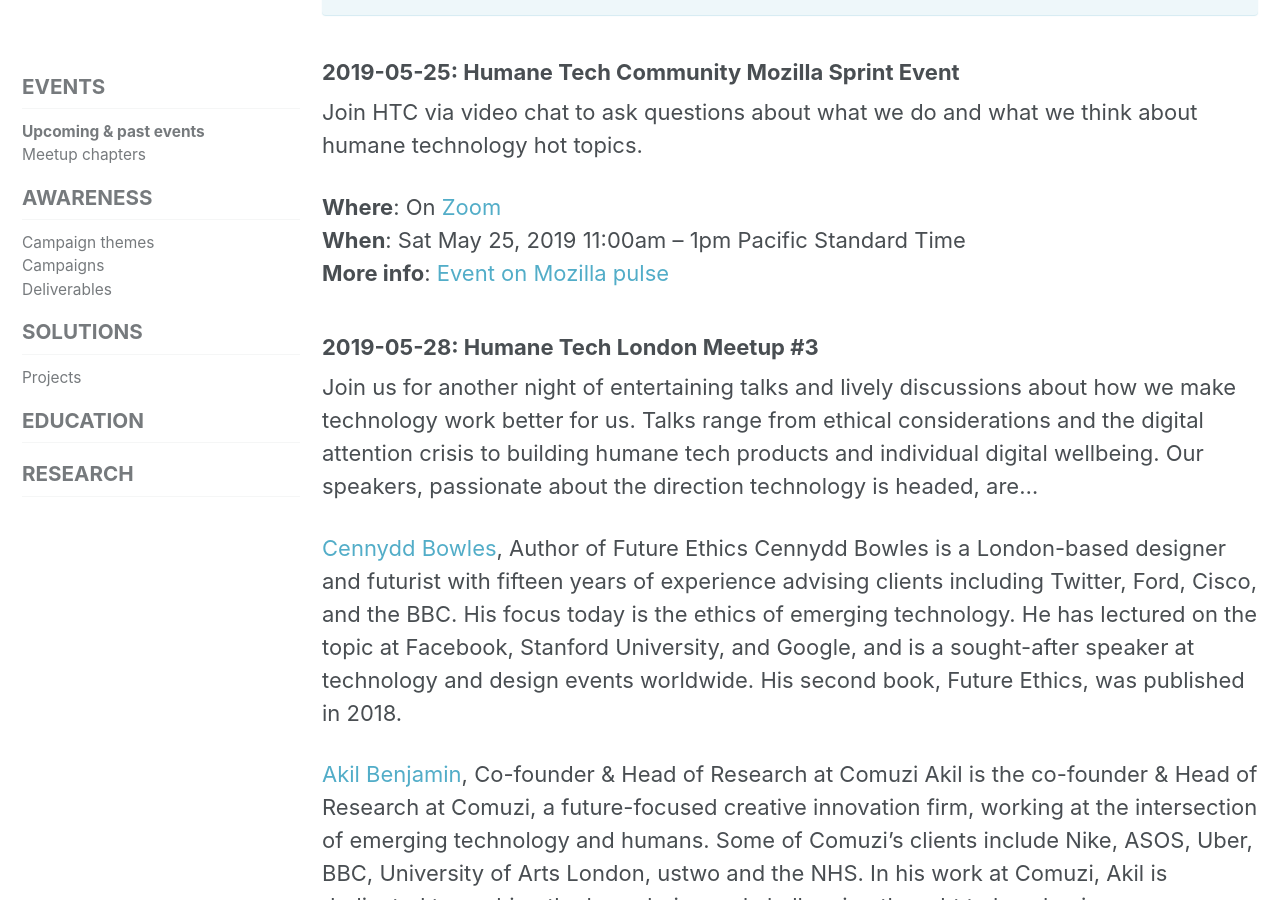
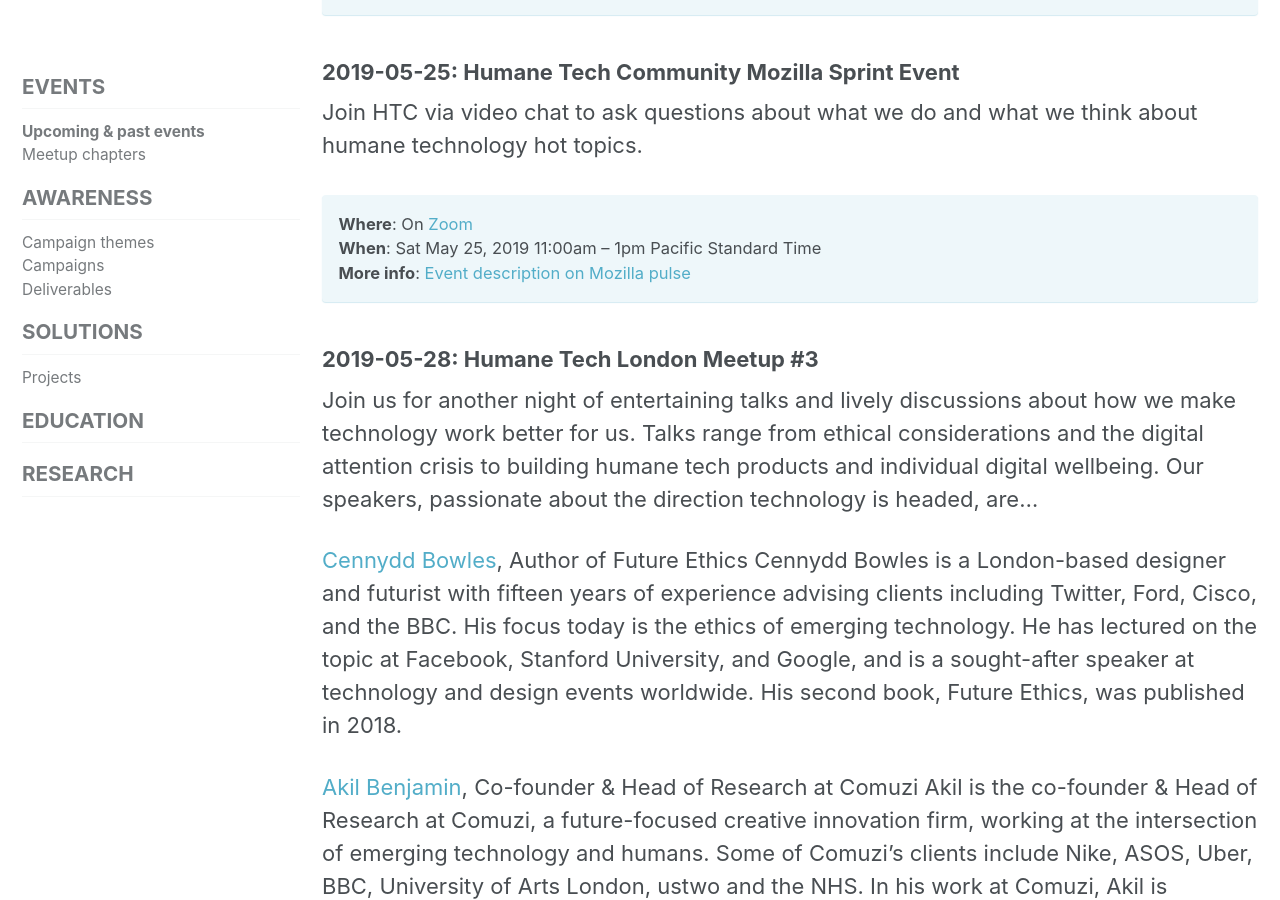
Before and after one commit to humanetech-community/community-hub, a Jekyll site: the page built from _activities/00-activities-root/01-events.md, in a window 1280 px wide and 900 px high, scrolled down 870 px. Built offline with Jekyll 4.4.1, drawn with Linux system fonts in a browser that asks for light colours; cached includes are drawn as plain includes; nearby versions of some CDN libraries.

Commit message:
Minor formatting - #77

```diff
--- a/_activities/00-activities-root/01-events.md
+++ b/_activities/00-activities-root/01-events.md
@@ -33,8 +33,8 @@
 
 **Where**: On [Zoom](https://zoom.us/) <br>
 **When**: Sat May 25, 2019 11:00am – 1pm Pacific Standard Time<br>
-**More info**: [Event on Mozilla pulse](https://www.mozillapulse.org/entry/1166)
-
+**More info**: [Event description on Mozilla pulse](https://www.mozillapulse.org/entry/1166)
+{: .notice--info}
 
 ### 2019-05-28: Humane Tech London Meetup #3
 
```
